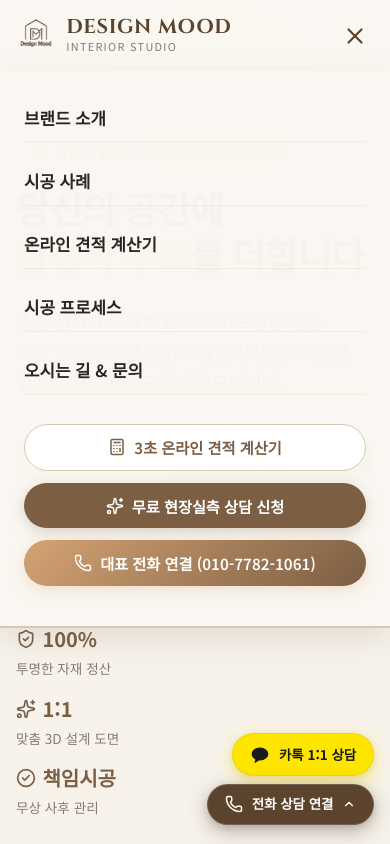
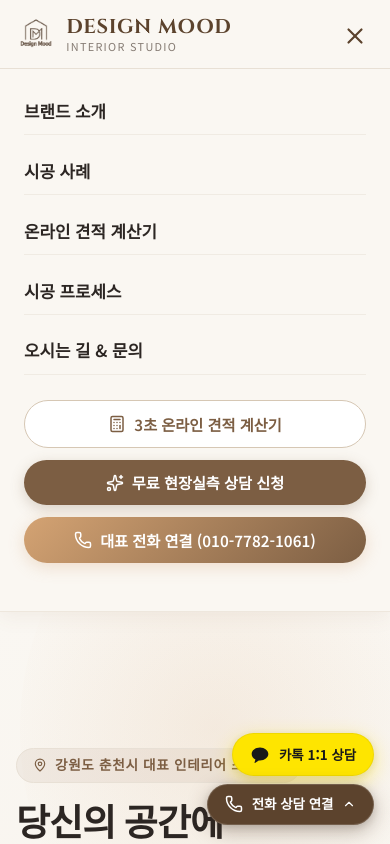
Before and after one commit to crenberry1315/design-mood-web, a React (Vite) app: page / in a window 390 px wide. Both pictures are taken after a click on the button "Toggle menu". Shown: the top 844 px of the page. Built offline with nearby package versions, Linux system fonts and the light colour scheme.

Commit message:
Implement accordion fold-and-expand in-line mobile menu pushing content down and scrolling together with main page

```diff
--- a/src/components/Navbar.jsx
+++ b/src/components/Navbar.jsx
@@ -24,13 +24,13 @@ export default function Navbar({ onOpenConsultation }) {
   return (
     <header
       style={{
-        position: 'fixed',
+        position: mobileMenuOpen ? 'relative' : 'fixed',
         top: 0,
         left: 0,
         right: 0,
         zIndex: 1000,
-        transition: 'all 0.3s ease',
-        backgroundColor: scrolled || mobileMenuOpen ? 'rgba(250, 247, 242, 0.96)' : 'transparent',
+        transition: 'background-color 0.3s ease',
+        backgroundColor: scrolled || mobileMenuOpen ? 'rgba(250, 247, 242, 0.98)' : 'transparent',
         backdropFilter: scrolled || mobileMenuOpen ? 'blur(12px)' : 'none',
         WebkitBackdropFilter: scrolled || mobileMenuOpen ? 'blur(12px)' : 'none',
         boxShadow: scrolled || mobileMenuOpen ? '0 4px 20px rgba(124, 94, 67, 0.08)' : 'none',
@@ -135,25 +135,18 @@ export default function Navbar({ onOpenConsultation }) {
         </div>
       </div>
 
-      {/* Responsive Mobile Overlay - Natural Body Flow Menu attached to Header */}
+      {/* Accordion In-line Expandable Mobile Menu (Pushes main content down, no popups) */}
       {mobileMenuOpen && (
         <div
           style={{
-            position: 'absolute',
-            top: '100%',
-            left: 0,
-            right: 0,
             width: '100%',
-            backgroundColor: 'rgba(250, 247, 242, 0.98)',
-            backdropFilter: 'blur(16px)',
-            WebkitBackdropFilter: 'blur(16px)',
-            borderBottom: '2px solid var(--border-strong)',
-            padding: '1.5rem 1.5rem 2.5rem 1.5rem',
-            boxShadow: '0 12px 30px rgba(124, 94, 67, 0.15)',
+            backgroundColor: 'var(--bg-main)',
+            borderTop: '1px solid var(--border-subtle)',
+            padding: '1.2rem 1.5rem 2rem 1.5rem',
+            marginTop: '0.8rem',
             display: 'flex',
             flexDirection: 'column',
-            gap: '1rem',
-            zIndex: 1000,
+            gap: '0.8rem',
           }}
         >
           {navLinks.map((link) => (
```
